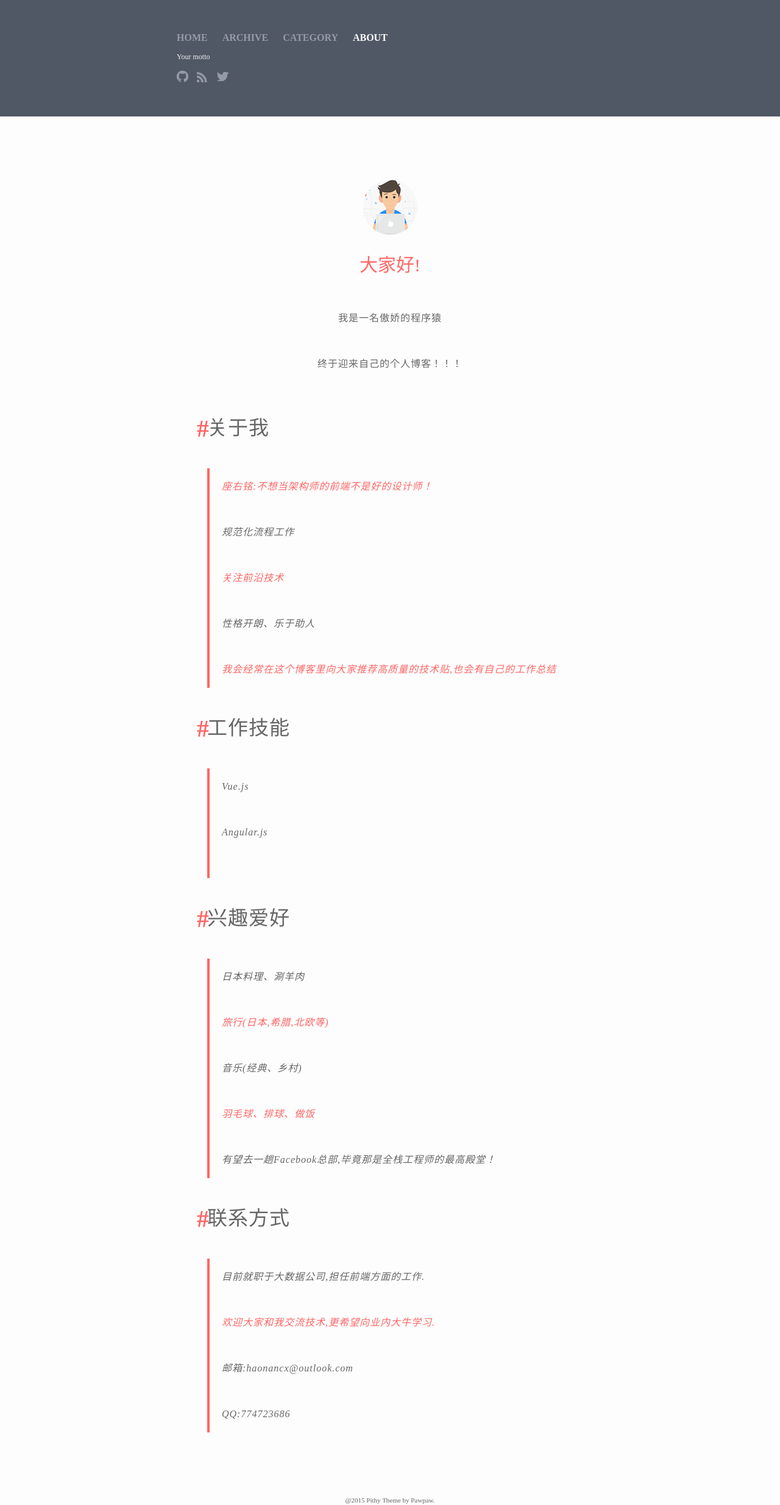
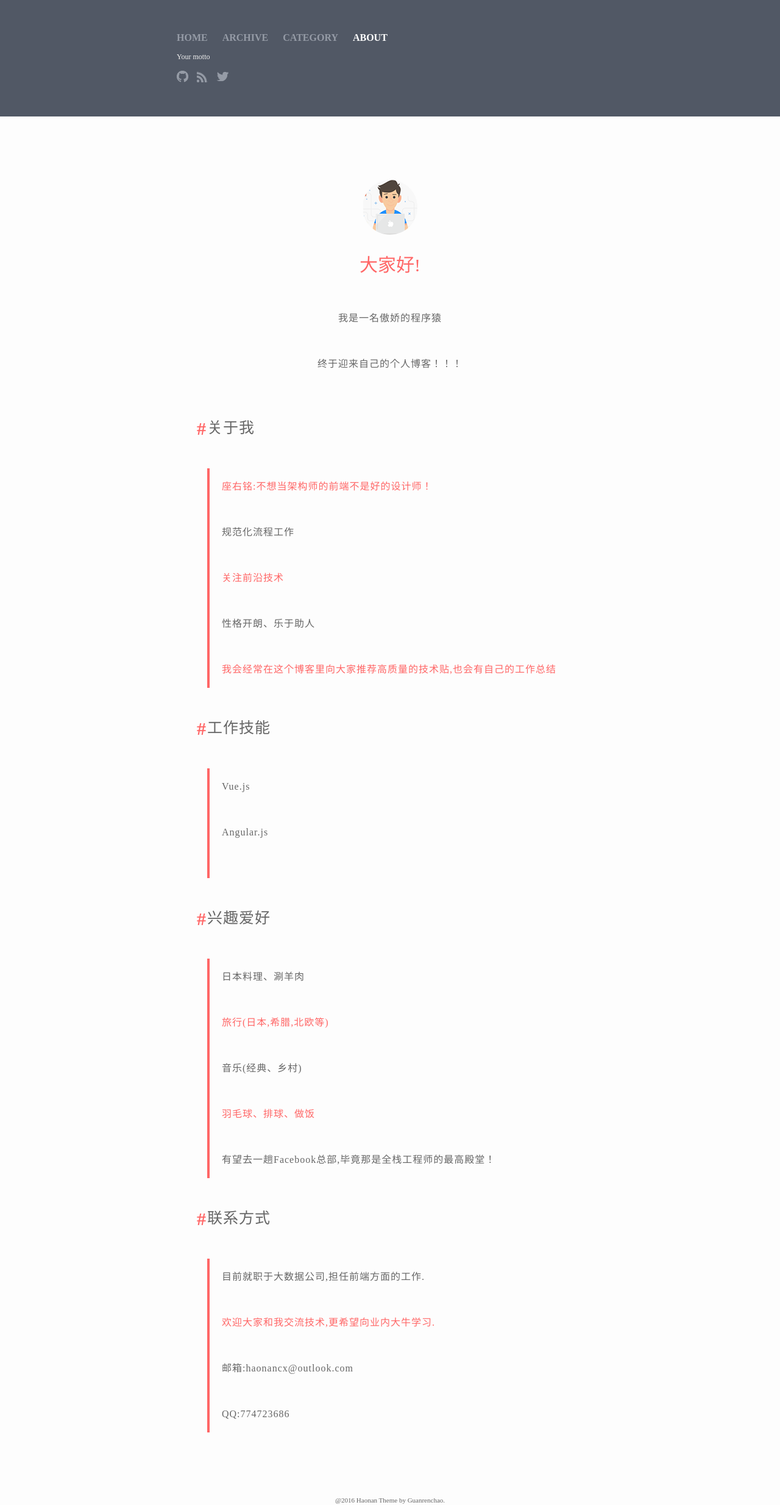
Before and after one commit to xtd420/Haonancx.github.io, a Jekyll site: the page built from about.html, in a window 1280 px wide. Shown: the whole page at 61% size. Built offline with Jekyll 4.4.1, drawn with Linux system fonts in a browser that asks for light colours.

Commit message:
changs-style-about.html

```diff
--- a/_includes/footer.html
+++ b/_includes/footer.html
@@ -1,5 +1,5 @@
 <footer class="footer">
   <div id="gotop">^</div>
   <br>
-	@2015 Pithy Theme by Pawpaw.
+	@2016 Haonan Theme by Guanrenchao.
 </footer>
--- a/_sass/_base.scss
+++ b/_sass/_base.scss
@@ -113,7 +113,6 @@ blockquote {
     padding-left: $spacing-unit / 2;
     font-size: 18px;
     letter-spacing: -1px;
-    font-style: italic;
 
     > :last-child {
         margin-bottom: 0;
--- a/about.html
+++ b/about.html
@@ -7,6 +7,7 @@ h2, p {
     padding: 15px 0;
     line-height: 30px;
     letter-spacing: 1px;
+    font-size: 25px;
 }
 		.about-main{
 		    max-width: 600px;
```
